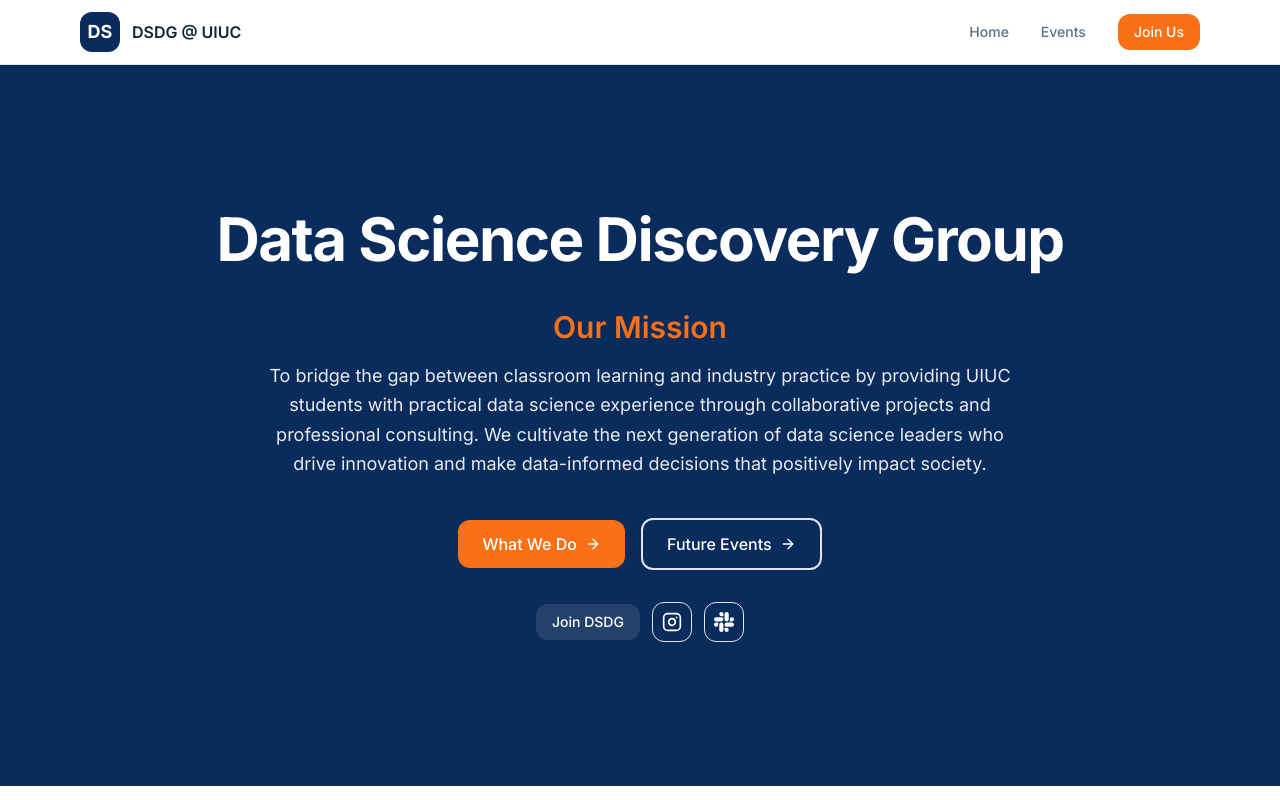
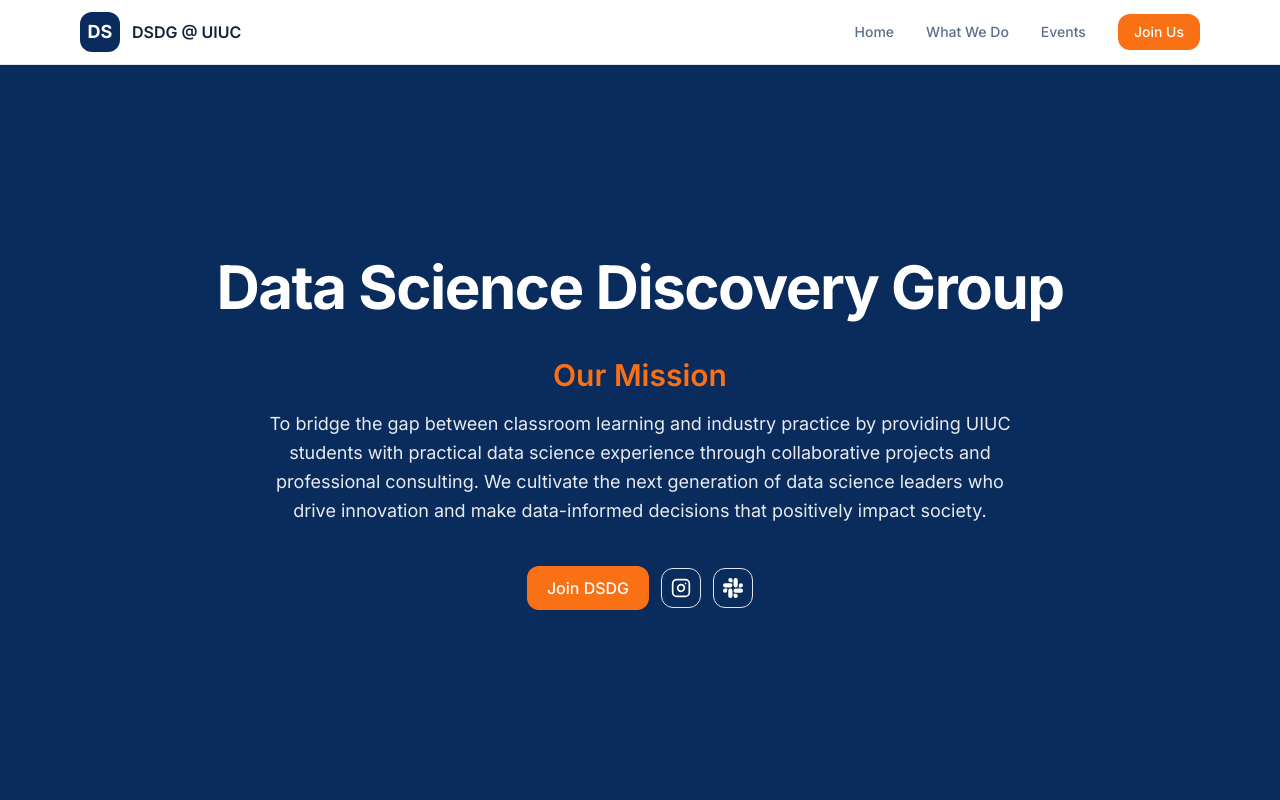
Before and after one commit to MaxYn88/DSDG_Website, a Next.js app: page / in a window 1280 px wide. Shown: the top 800 px of the page. Built offline with nearby package versions, Linux system fonts and the light colour scheme.

Commit message:
feat: streamline home page and create separate tabs
Refactor home page to single screen with mission and tabs for
What We Do and Events.

Co-authored-by: Maxwell Yen <186880944+MaxYn88@users.noreply.github.com>

```diff
--- a/app/page.tsx
+++ b/app/page.tsx
@@ -1,13 +1,5 @@
 import { Hero } from "@/components/hero"
-import { Branches } from "@/components/branches"
-import { CTA } from "@/components/cta"
 
 export default function HomePage() {
-  return (
-    <>
-      <Hero />
-      <Branches />
-      <CTA />
-    </>
-  )
+  return <Hero />
 }
--- /dev/null
+++ b/app/what-we-do/page.tsx
@@ -0,0 +1,11 @@
+import { Branches } from "@/components/branches"
+import { CTA } from "@/components/cta"
+
+export default function WhatWeDoPage() {
+  return (
+    <>
+      <Branches />
+      <CTA />
+    </>
+  )
+}
--- a/components/header.tsx
+++ b/components/header.tsx
@@ -26,6 +26,12 @@ export function Header() {
             className="text-sm font-medium text-muted-foreground transition-colors hover:text-foreground"
           >
             Home
+          </Link>
+          <Link
+            href="/what-we-do"
+            className="text-sm font-medium text-muted-foreground transition-colors hover:text-foreground"
+          >
+            What We Do
           </Link>
           <Link
             href="/events"
@@ -69,6 +75,13 @@ export function Header() {
               Home
             </Link>
             <Link
+              href="/what-we-do"
+              className="text-sm font-medium text-muted-foreground transition-colors hover:text-foreground"
+              onClick={() => setIsMenuOpen(false)}
+            >
+              What We Do
+            </Link>
+            <Link
               href="/events"
               className="text-sm font-medium text-muted-foreground transition-colors hover:text-foreground"
               onClick={() => setIsMenuOpen(false)}
--- a/components/hero.tsx
+++ b/components/hero.tsx
@@ -1,5 +1,4 @@
-import { ArrowRight, Instagram } from "lucide-react"
-import Link from "next/link"
+import { Instagram } from "lucide-react"
 
 function SlackIcon({ className }: { className?: string }) {
   return (
@@ -16,15 +15,15 @@ function SlackIcon({ className }: { className?: string }) {
 
 export function Hero() {
   return (
-    <section className="relative overflow-hidden bg-primary py-24 md:py-36">
-      <div className="mx-auto max-w-4xl px-4 text-center">
+    <section className="flex min-h-[calc(100vh-4rem)] items-center justify-center bg-primary">
+      <div className="mx-auto max-w-4xl px-4 py-16 text-center">
         <h1 className="text-balance text-4xl font-bold tracking-tight text-primary-foreground md:text-5xl lg:text-6xl">
           Data Science Discovery Group
         </h1>
 
         <div className="mx-auto mt-10 max-w-3xl">
           <h2 className="text-2xl font-semibold text-accent md:text-3xl">Our Mission</h2>
-          <p className="mt-4 text-pretty text-lg text-primary-foreground/90 leading-relaxed">
+          <p className="mt-4 text-pretty text-lg leading-relaxed text-primary-foreground/90">
             To bridge the gap between classroom learning and industry practice by providing UIUC students
             with practical data science experience through collaborative projects and professional consulting.
             We cultivate the next generation of data science leaders who drive innovation and make
@@ -32,29 +31,12 @@ export function Hero() {
           </p>
         </div>
 
-        <div className="mt-10 flex flex-col items-center justify-center gap-4 sm:flex-row">
-          <Link
-            href="#what-we-do"
-            className="inline-flex items-center gap-2 rounded-lg bg-accent px-6 py-3 font-medium text-accent-foreground transition-colors hover:bg-accent/90"
-          >
-            What We Do
-            <ArrowRight className="h-4 w-4" />
-          </Link>
-          <Link
-            href="/events"
-            className="inline-flex items-center gap-2 rounded-lg border-2 border-primary-foreground/30 px-6 py-3 font-medium text-primary-foreground transition-colors hover:border-primary-foreground/50 hover:bg-primary-foreground/10"
-          >
-            Future Events
-            <ArrowRight className="h-4 w-4" />
-          </Link>
-        </div>
-
-        <div className="mt-8 flex items-center justify-center gap-3">
+        <div className="mt-10 flex items-center justify-center gap-3">
           <a
             href="https://forms.google.com"
             target="_blank"
             rel="noopener noreferrer"
-            className="inline-flex items-center gap-2 rounded-lg bg-primary-foreground/10 px-4 py-2 text-sm font-medium text-primary-foreground transition-colors hover:bg-primary-foreground/20"
+            className="inline-flex items-center gap-2 rounded-lg bg-accent px-5 py-2.5 font-medium text-accent-foreground transition-colors hover:bg-accent/90"
           >
             Join DSDG
           </a>
```
